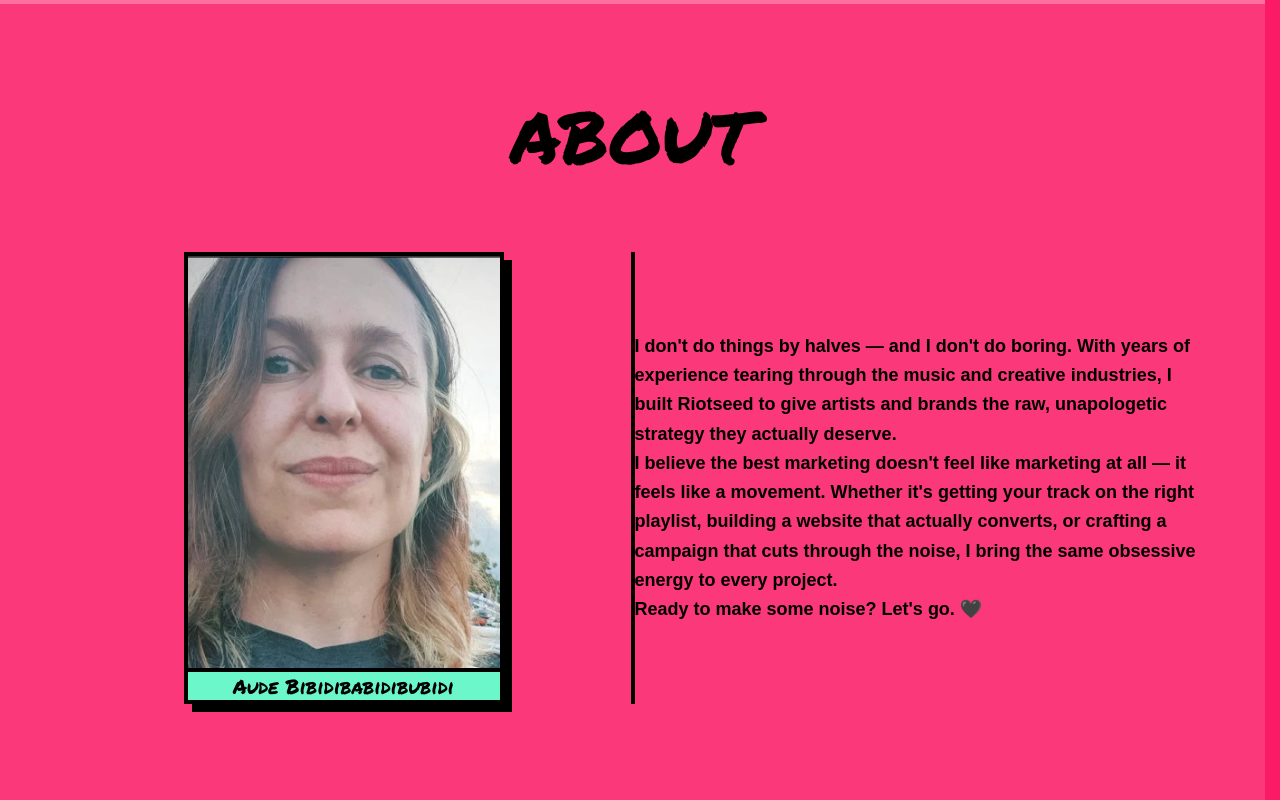
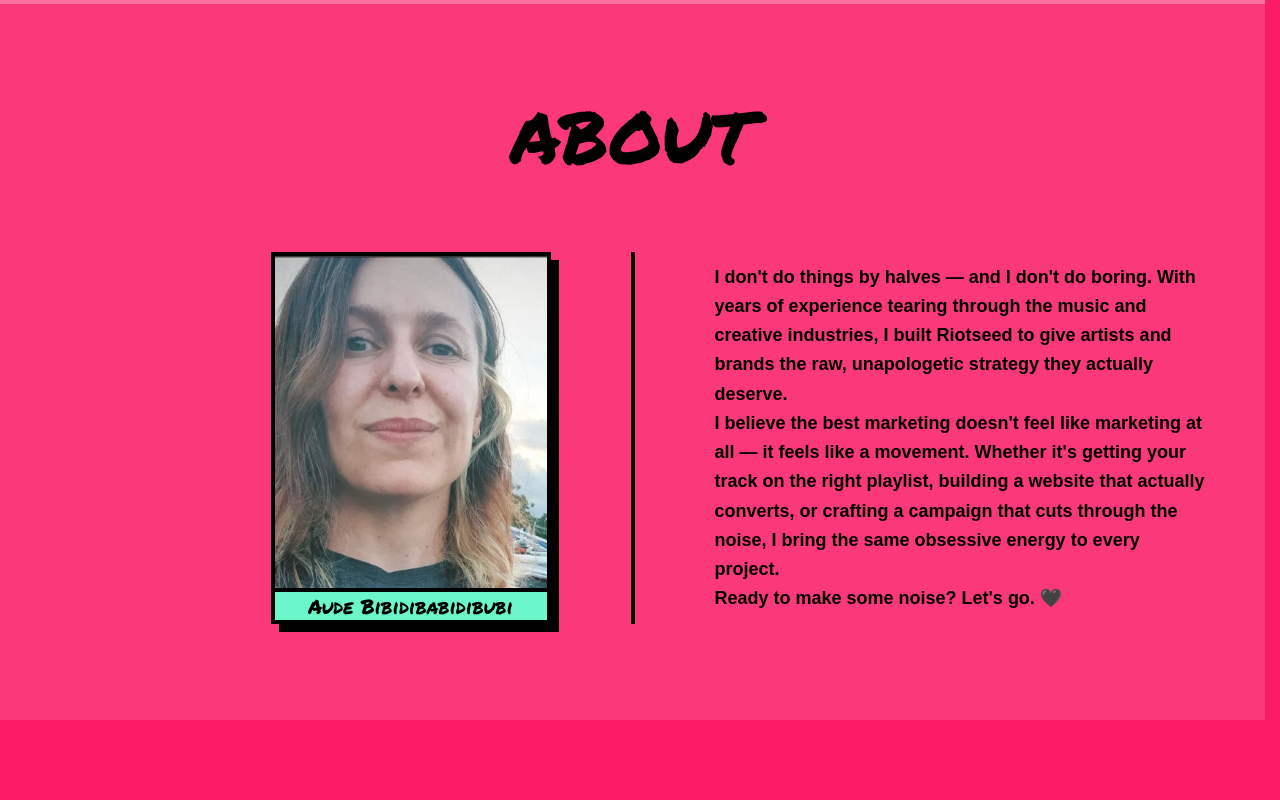
Before and after one commit to Cmbs86/Riotseed, a React (Vite) app: page / in a window 1280 px wide. Shown: the part 2264-3064 px from the top of the page. After the commit the page ends 2984 px from the top, so only its background shows below. Built offline with nearby package versions, Linux system fonts and the light colour scheme; a web font is replaced by a local one.

Commit message:
add card, spacer and text on about section

```diff
--- a/src/sections/About.tsx
+++ b/src/sections/About.tsx
@@ -27,6 +27,66 @@ const About = () => {
       id="about"
       className="flex flex-col items-center bg-third-pink"
     >
+     <style>{`
+  .about-photo-col {
+    display: flex;
+    align-items: center;
+    justify-content: center;
+    flex: 1;
+  }
+  .about-divider-v {
+    width: 4px;
+    background-color: #000000;
+    display: none;
+  }
+  .about-divider-h {
+    width: 100%;
+    height: 4px;
+    background-color: #000000;
+    margin-top: 4rem;
+    margin-bottom: 4rem;
+    display: block;
+  }
+  .about-bio-col {
+    display: flex;
+    flex-direction: column;
+    justify-content: center;
+    align-items: center;
+    text-align: center;
+    flex: 1;
+  }
+  .about-bio-col p {
+    max-width: 520px;
+  }
+  .about-layout {
+    display: flex;
+    flex-direction: column;
+    align-items: stretch;
+  }
+  @media (min-width: 768px) {
+    .about-layout {
+      flex-direction: row;
+    }
+    .about-photo-col {
+      justify-content: flex-end;
+      padding-right: 5rem;
+      padding-bottom: 0;
+    }
+    .about-divider-v {
+      display: block;
+      align-self: stretch;
+    }
+    .about-divider-h {
+      display: none;
+    }
+    .about-bio-col {
+      align-items: flex-start;
+      text-align: left;
+      padding-left: 5rem;
+    }
+  }
+`}</style>
+
       {/* Top spacer */}
       <div className="w-full h-24"></div>
 
@@ -45,41 +105,50 @@ const About = () => {
       <div className="w-full h-20"></div>
 
       {/* Split layout */}
-      <div className="w-full max-w-6xl px-4 md:px-8">
+      <div className="w-full max-w-6xl px-6 md:px-8">
         <div
-          className={`flex flex-col md:flex-row items-stretch transition-all duration-1000 ${
+          className={`about-layout transition-all duration-1000 ${
             isVisible ? 'opacity-100 translate-y-0' : 'opacity-0 translate-y-20'
           }`}
         >
 
-          {/* Left — Photo */}
-          <div className="flex-1 flex items-center justify-center pb-12 md:pb-0 md:pr-12">
-            <div className="relative">
-              {/* Brutalist photo card */}
-              <div className="border-4 border-primary-black shadow-[8px_8px_0px_#000000] overflow-hidden w-72 h-96 md:w-80 md:h-[420px]">
+          {/* Photo */}
+          <div className="about-photo-col">
+            <div>
+              <div
+                className="border-4 border-primary-black shadow-[8px_8px_0px_#000000]"
+                style={{ width: '280px', height: '340px', overflow: 'hidden' }}
+              >
                 <img
                   src={audePhoto}
                   alt="Aude Bibidibabidibubi"
-                  className="w-full h-full object-cover object-top"
+                  style={{
+                    width: '100%',
+                    height: '100%',
+                    objectFit: 'cover',
+                    objectPosition: 'center 10%'
+                  }}
                 />
               </div>
-              {/* Name tag — brutalist label underneath photo */}
-              <div className="mt-0 border-4 border-t-0 border-primary-black bg-primary-green shadow-[8px_8px_0px_#000000] px-4 py-3">
+              <div
+                className="border-4 border-t-0 border-primary-black bg-primary-green shadow-[8px_8px_0px_#000000] px-4 py-3"
+                style={{ width: '280px' }}
+              >
                 <p className="font-permanent-marker text-xl text-primary-black text-center">
-                  Aude Bibidibabidibubidi
+                  Aude Bibidibabidibubi
                 </p>
               </div>
             </div>
           </div>
 
-          {/* Vertical divider — hidden on mobile */}
-          <div className="hidden md:block w-1 bg-primary-black self-stretch"></div>
+          {/* Vertical divider — desktop */}
+          <div className="about-divider-v"></div>
 
-          {/* Horizontal divider — visible on mobile only */}
-          <div className="block md:hidden w-full h-1 bg-primary-black mb-12"></div>
+          {/* Horizontal divider — mobile */}
+          <div className="about-divider-h"></div>
 
-          {/* Right — Bio */}
-          <div className="flex-1 flex flex-col items-start justify-center md:pl-12">
+          {/* Bio */}
+          <div className="about-bio-col">
             <p className="font-shantell-sans text-base md:text-lg font-bold text-primary-black leading-relaxed mb-6">
               I don't do things by halves — and I don't do boring. With years of experience tearing through the music and creative industries, I built Riotseed to give artists and brands the raw, unapologetic strategy they actually deserve.
             </p>
```
